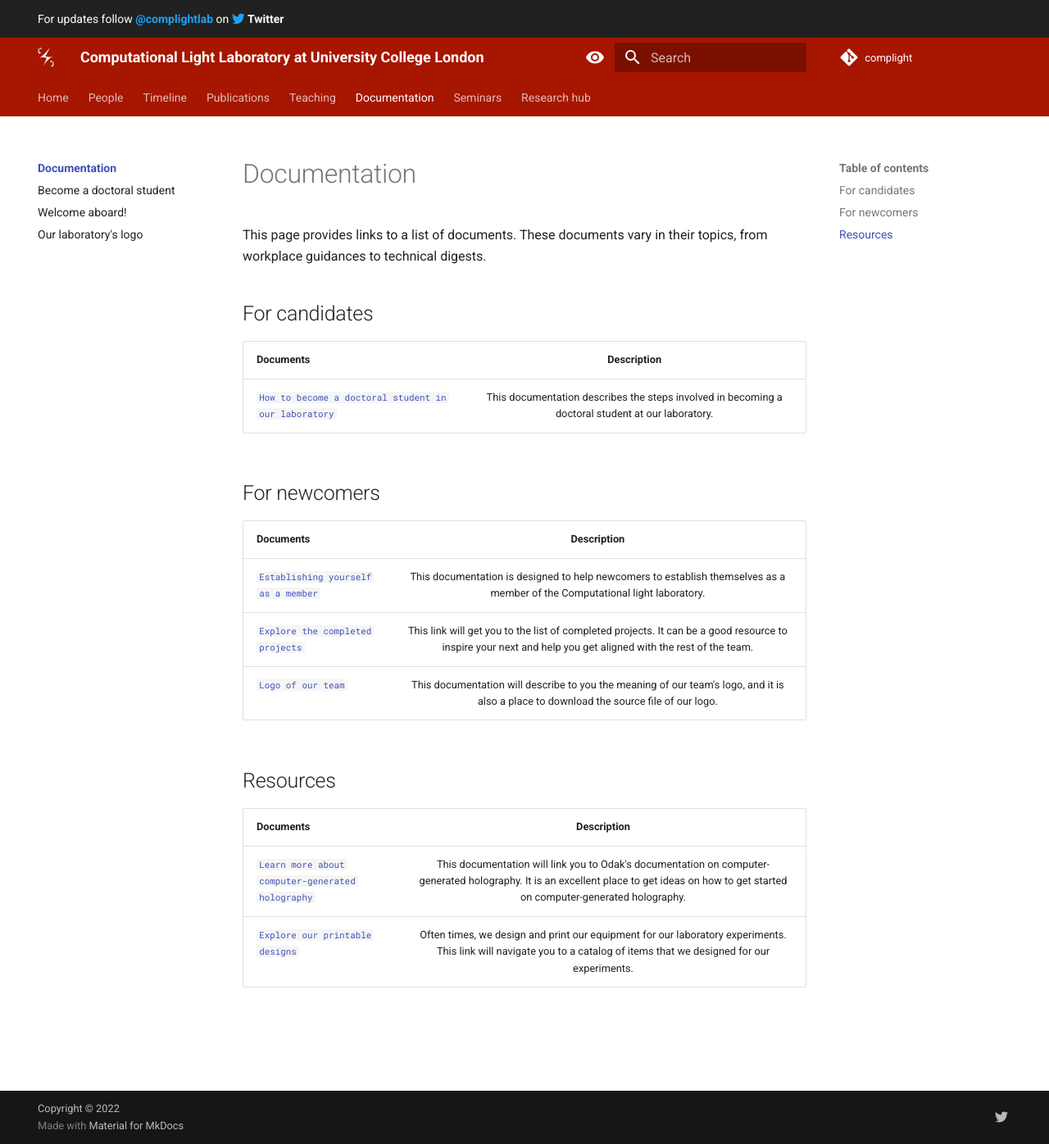
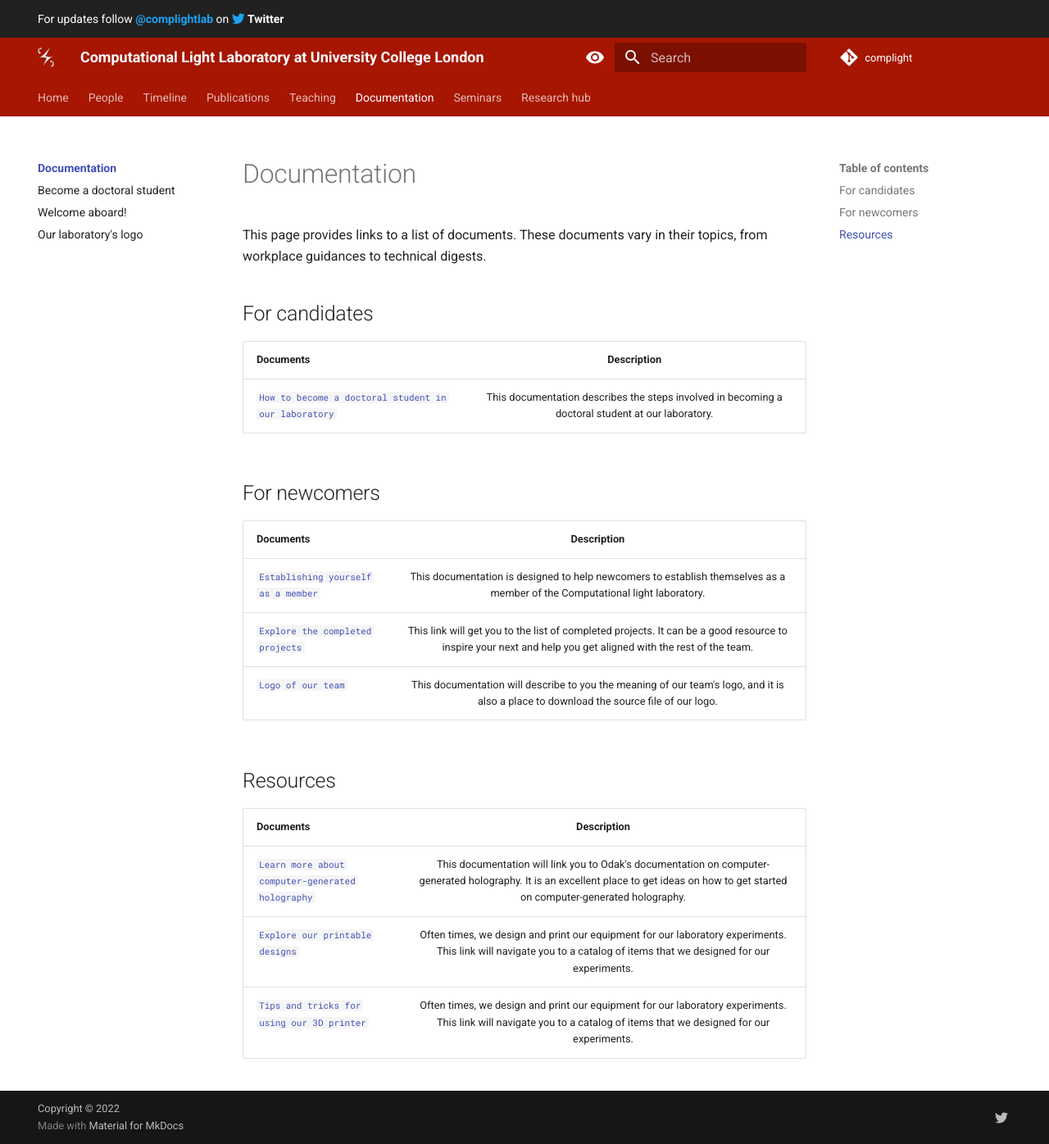
Before and after one commit to complight/complight.github.io, an MkDocs documentation site: the page built from docs/documentation/index.md, in a window 1280 px wide and 1396 px high. Shown: the whole window at 82% size. Built offline with MkDocs 1.6.1 and Material for MkDocs 9.7.7, drawn with Linux system fonts in a browser that asks for light colours.

Commit message:
Adding a link to the resources.

```diff
--- a/docs/documentation/index.md
+++ b/docs/documentation/index.md
@@ -20,3 +20,4 @@ These documents vary in their topics, from workplace guidances to technical dige
 | ------------- |:-------------:|
 | [`Learn more about computer-generated holography`](https://kunguz.github.io/odak/cgh/) | This documentation will link you to Odak's documentation on computer-generated holography. It is an excellent place to get ideas on how to get started on computer-generated holography. |
 | [`Explore our printable designs`](https://github.com/complight/optomechanics) | Often times, we design and print our equipment for our laboratory experiments. This link will navigate you to a catalog of items that we designed for our experiments.|
+| [`Tips and tricks for using our 3D printer`](3d_printing.md) | Often times, we design and print our equipment for our laboratory experiments. This link will navigate you to a catalog of items that we designed for our experiments.|
```
